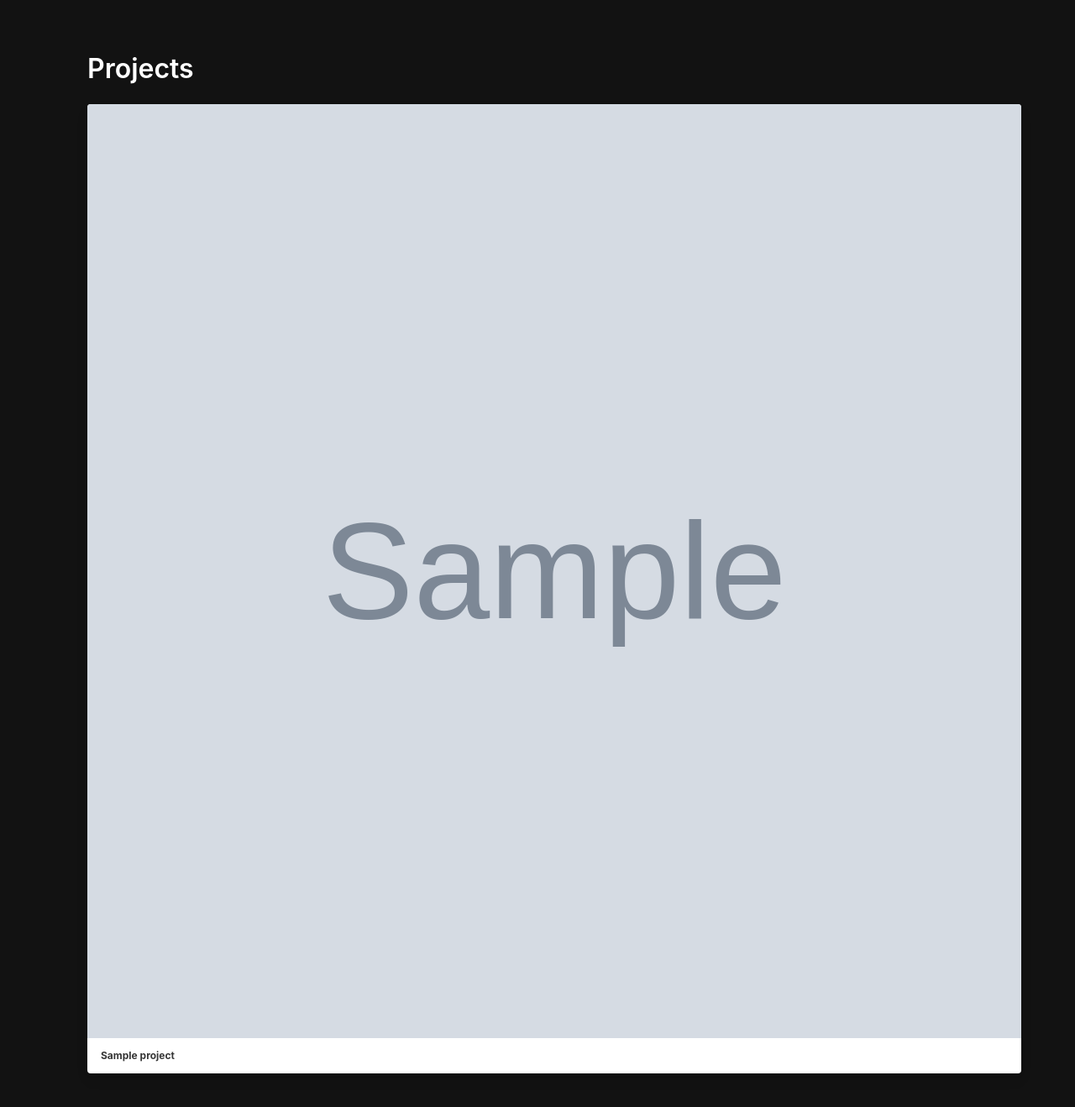
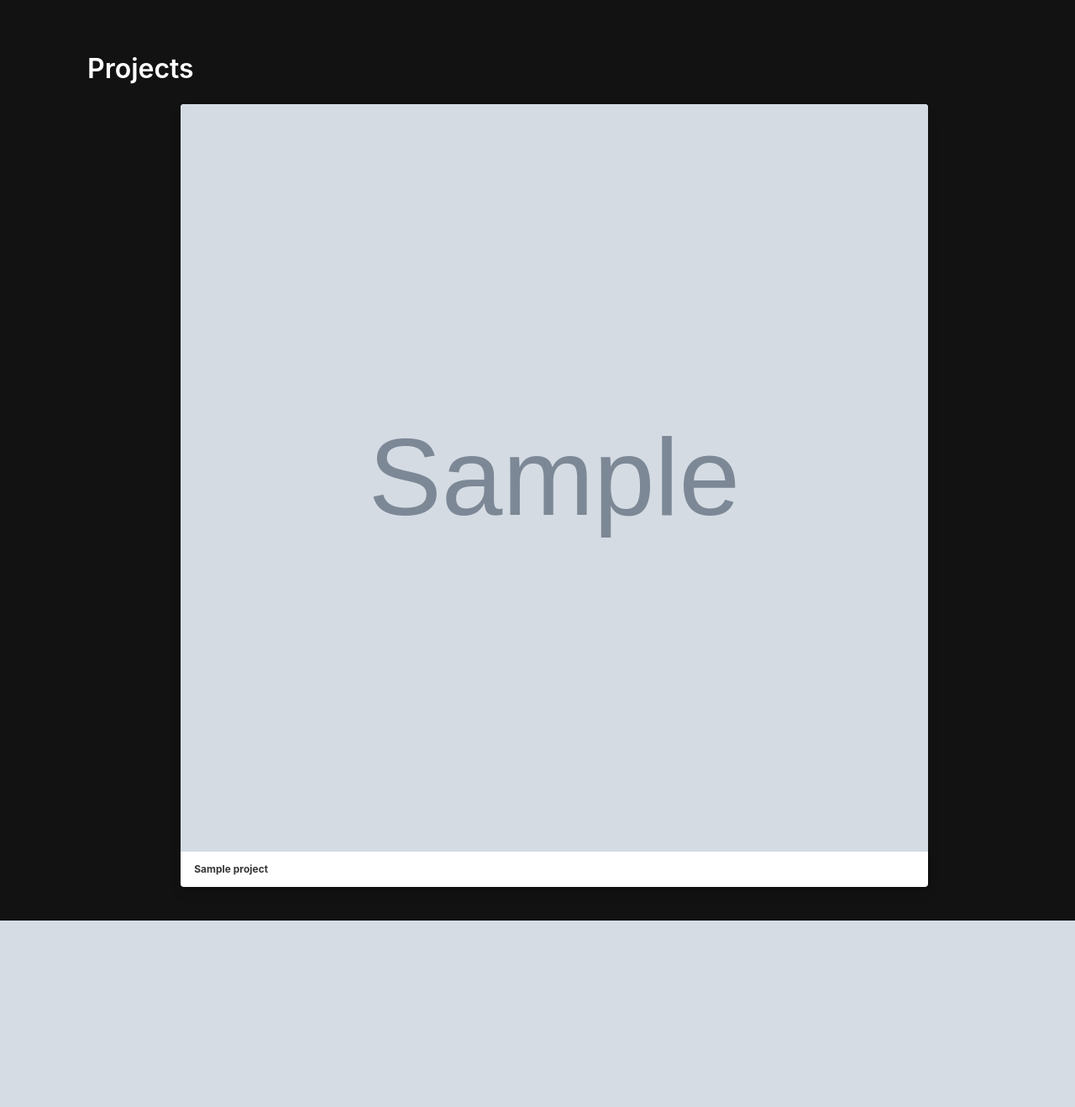
Before and after one commit to Tiranoe/Portfolio, a Django app: page /projects/ in a window 1280 px wide. Shown: the part 52-1370 px from the top of the page at 84% size. After the commit the page ends 1148 px from the top, so only its background shows below. Run offline with Django 4.2, Linux system fonts and the light colour scheme; tables that the repository leaves empty hold one stand-in row (values such as "Sample post"); grey boxes marked "Sample" are stand-in pictures.

Commit message:
updated css

```diff
--- a/main_app/static/styles/main.css
+++ b/main_app/static/styles/main.css
@@ -21,8 +21,8 @@ h3 {
 
 .gallery {
     display: grid;
-    grid-template-rows: 50%;
-    grid-template-columns: repeat(auto-fit, minmax(280px, 1fr));
+    grid-template-columns: 80%;
+    grid-template-rows: repeat(auto-fit, minmax(280px, 1fr));
     justify-content: center;
     row-gap: 70px;
 }
```
